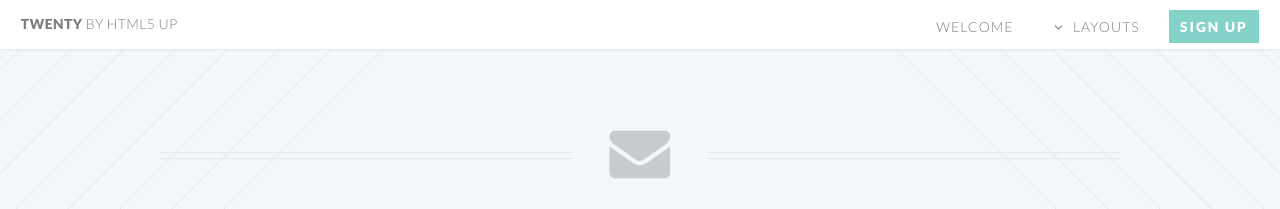
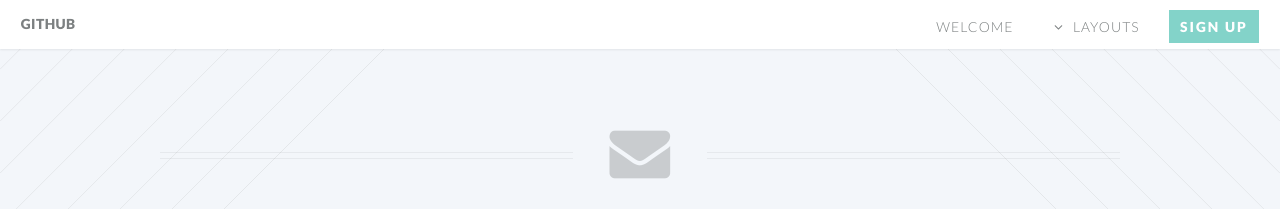
Before and after one commit to jcook3701/jcook3701.github.io, a Jekyll site: the page contact.html, which Jekyll copies as it is, in a window 1280 px wide. Shown: the top 209 px of the page. Built offline with Jekyll 4.4.1, drawn with Linux system fonts in a browser that asks for light colours.

Commit message:
added github link

```diff
--- a/contact.html
+++ b/contact.html
@@ -31,7 +31,7 @@
 
     <!-- Header -->
     <header id="header">
-      <h1 id="logo"><a href="index.html">Twenty <span>by HTML5 UP</span></a></h1>
+      <h1 id="logo"><a href="https://github.com/jcook3701">Github</a></h1>
       <nav id="nav">
 	<ul>
 	  <li class="current"><a href="index.html">Welcome</a></li>
```
